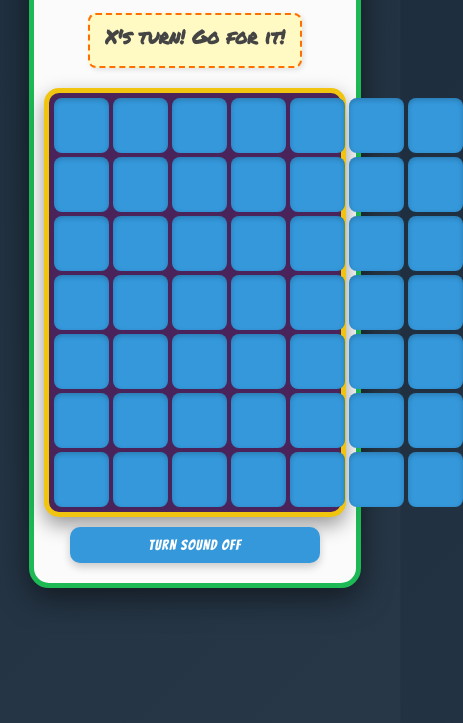
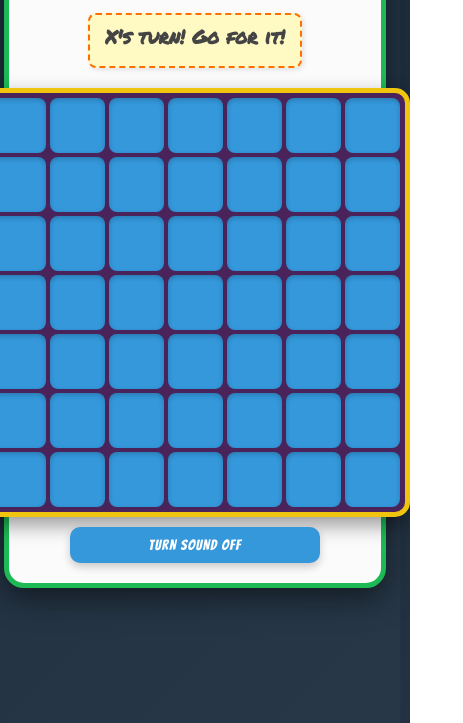
Before and after one commit to jashu531/tictactoe, a plain HTML site: page index.html in a window 390 px wide. Both pictures are taken after a click on the button "PLAYER VS PLAYER (LOCAL)". Shown: the part 121-844 px from the top of the page, 463 px wide, since content can reach past the window. Drawn offline with Linux system fonts and the light colour scheme.

Commit message:
Update index.html

```diff
--- a/index.html
+++ b/index.html
@@ -60,7 +60,6 @@
       /* Vibrant border matching website accents */
       border: 5px solid #1db954; /* Vibrant green border */
       color: #333; /* Dark text inside container */
-      box-sizing: border-box; /* Include padding and border in element's total width/height */
     }
 
     /* --- Branding --- */
@@ -197,8 +196,8 @@
     /* Keeping the original board colors for visual contrast with symbols */
     .board {
       display: grid;
-      grid-template-columns: repeat(7, 55px); /* Desktop: Slightly larger cells */
-      grid-template-rows: repeat(7, 55px); /* Desktop: Slightly larger cells */
+      grid-template-columns: repeat(7, 55px); /* Slightly larger cells */
+      grid-template-rows: repeat(7, 55px); /* Slightly larger cells */
       gap: 6px; /* Increased gap */
       background-color: #4a235a; /* Dark purple background */
       padding: 10px; /* Increased padding */
@@ -207,39 +206,20 @@
       box-shadow: 0 8px 20px rgba(0, 0, 0, 0.4); /* Add shadow */
       /* Initially hidden, JS shows it */
       display: none; /* <-- Hide by default */
-      box-sizing: border-box; /* Include padding and border */
-      margin-left: auto; /* Center the board if it's narrower than container */
-      margin-right: auto;
-      /* Added max-width for desktop to ensure it respects container */
-      max-width: 100%;
     }
 
     /* Responsive adjustment for smaller screens */
     @media (max-width: 420px) {
-        /* FIX: Increase padding on the container itself to add space on sides */
-        .game-container {
-             padding: 20px 10px; /* Top/bottom 20px, left/right 10px */
-        }
-
          .board {
-             /* FIX: Use fixed cell sizes as requested, but ensure they fit */
-             /* grid-template-columns and grid-template-rows will use cell width/height */
-             grid-template-columns: repeat(7, 40px); /* Mobile: Smaller cells */
-             grid-template-rows: repeat(7, 40px); /* Mobile: Smaller cells */
-             gap: 4px; /* Slightly smaller gap */
-             padding: 5px; /* Reduced padding */
-             /* Ensure board can shrink if needed, though fixed cell size dominates */
-             width: auto; /* Let grid content define width */
-             max-width: 100%; /* Prevent overflow relative to the container's content area */
+             grid-template-columns: repeat(7, 40px); /* Smaller cells */
+             grid-template-rows: repeat(7, 40px); /* Smaller cells */
+             gap: 4px;
+             padding: 5px;
          }
          .cell {
-             /* Mobile: Match grid size */
              width: 40px;
              height: 40px;
-             font-size: 1.2rem; /* Adjust font size */
-              /* min-width/height added defensively */
-             min-width: 0;
-             min-height: 0;
+             font-size: 1.2rem;
          }
          .branding {
             font-size: 2em;
@@ -252,6 +232,9 @@
              font-size: 0.9rem;
              padding: 10px 15px;
          }
+         .game-container {
+             padding: 20px;
+         }
           .difficulty-selection {
              max-width: 250px; /* Adjust for smaller screen */
          }
@@ -264,9 +247,8 @@
     /* --- Board Cells --- */
      /* Keeping original cell colors for contrast */
     .cell {
-      /* Desktop size is defined here */
-      width: 55px;
-      height: 55px;
+      width: 55px; /* Match grid size */
+      height: 55px; /* Match grid size */
       background-color: #3498db; /* Vibrant blue */
       display: flex;
       justify-content: center;
@@ -1527,7 +1509,7 @@
                       let possible = true; // Assume it's a possible line for this player until proven otherwise
 
                       // Check WIN_LENGTH cells in this direction
-                      for (let k = 0; k < W_LENGTH; k++) {
+                      for (let k = 0; k < W_check; k++) {
                           const currRow = r + k * direction.dr;
                           const currCol = c + k * direction.dc;
                           const currIndex = currRow * N_check + currCol;
@@ -1551,7 +1533,7 @@
                       }
 
                       // If we counted WIN_LENGTH symbols in a row and stayed in bounds
-                      if (possible && count === W_LENGTH) {
+                      if (possible && count === W_check) {
                           /* console.log(`Winner found: ${playerSymbol} at r=${r}, c=${c} in direction dr=${direction.dr}, dc=${direction.dc}`); // Suppress excessive logging during minimax simulation */
                           // Return the player and the winning cell indices
                           return { player: playerSymbol, combination: combination };
@@ -1601,10 +1583,8 @@
         // Clear existing cells from the DOM
         boardElement.innerHTML = '';
          // Set grid dimensions based on N (redundant if in CSS, but safe)
-         // CSS media query handles the specific sizes for mobile vs desktop.
-         boardElement.style.gridTemplateColumns = `repeat(${N}, auto)`; /* Default/Desktop size from .cell */
-         boardElement.style.gridTemplateRows = `repeat(${N}, auto)`; /* Default/Desktop size from .cell */
-
+         boardElement.style.gridTemplateColumns = `repeat(${N}, auto)`; // Use auto to let cell width define column size
+         boardElement.style.gridTemplateRows = `repeat(${N}, auto)`;
 
         // Validate input board state
         if (!boardToRender || !Array.isArray(boardToRender) || boardToRender.length !== N * N) {
```
